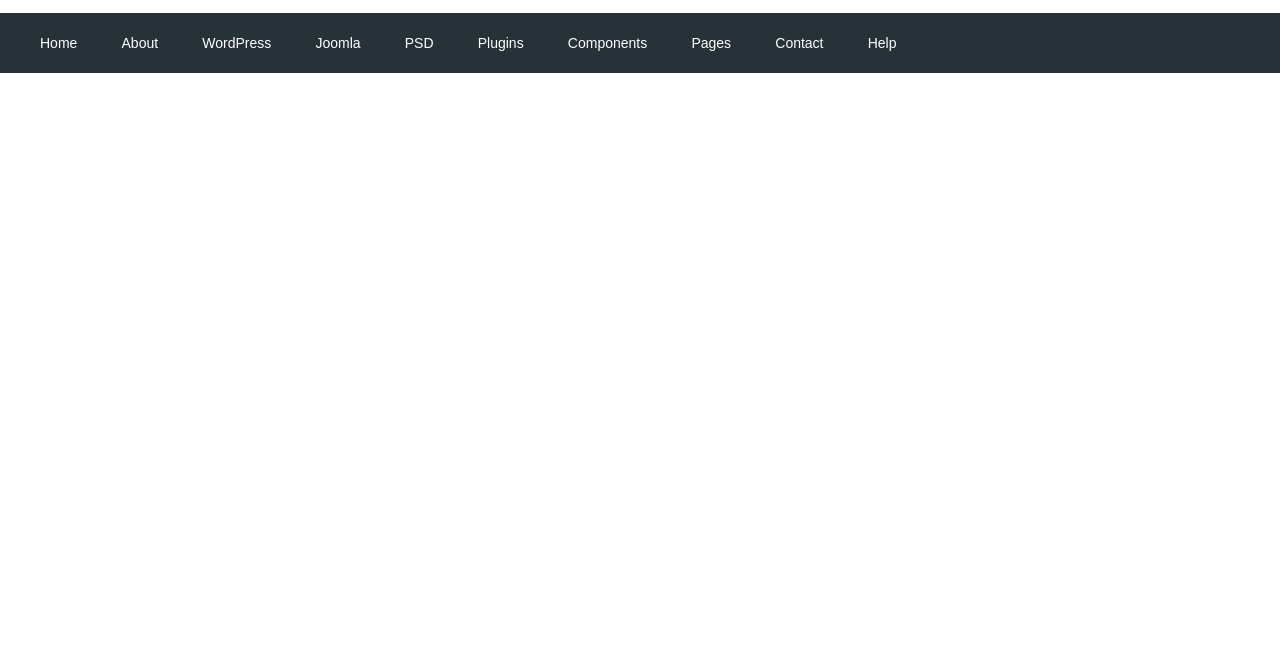
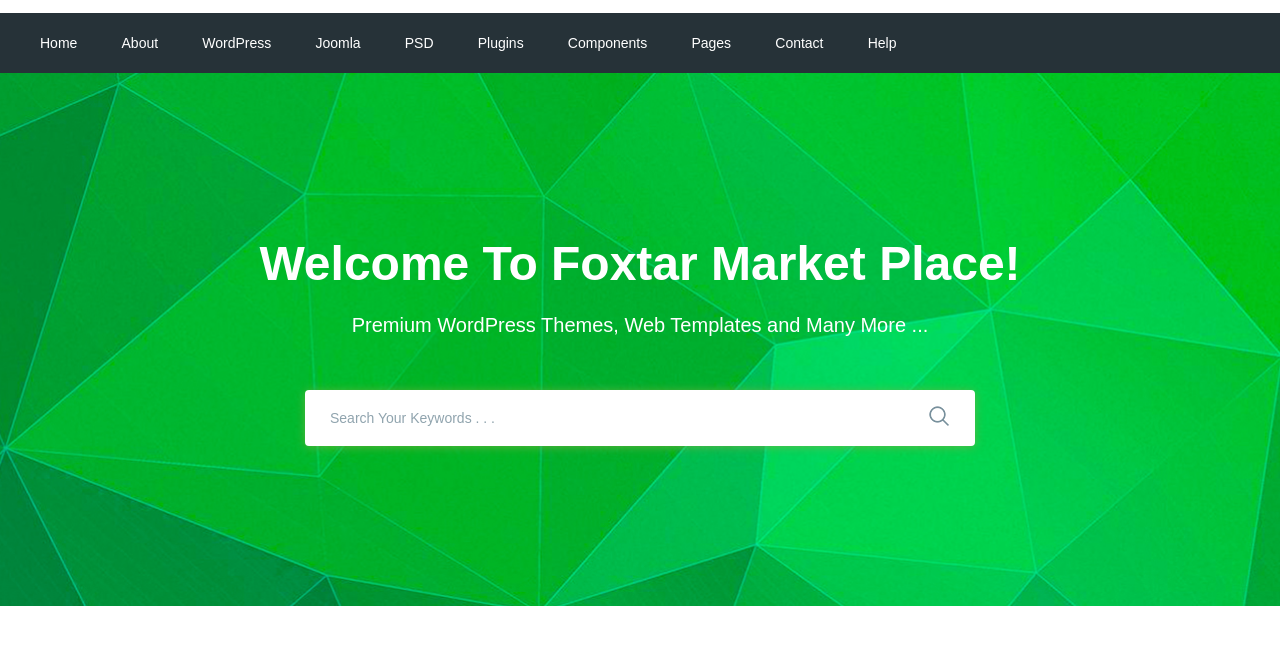
Before and after one commit to SvayOff/moderno, a website: page app/index.html in a window 1280 px wide. Shown: the part 77-722 px from the top of the page. Drawn offline with nearby package versions, Linux system fonts and the light colour scheme; files that its build step writes are made by us from their sources.

Commit message:
added search section

```diff
--- a/app/index.html
+++ b/app/index.html
@@ -99,6 +99,27 @@
         </div>
     </header>
 
+    <section class="search" style="background-image: url(images/search-bg.jpg);">
+        <div class="container">
+            <div class="search__inner">
+                <div class="search__inner-title">
+                    Welcome To Foxtar Market Place!
+                </div>
+                <div class="search__inner-text">
+                    Premium WordPress Themes, Web Templates and Many More ...
+                </div>
+                <div class="search__inner-form">
+                    <form action="">
+                        <input type="text" placeholder="Search Your Keywords . . ." required>
+                        <button type="submit">
+                            <img src="images/icons/search.png  " alt="">
+                        </button>
+                    </form>
+                </div>
+            </div>
+        </div>
+    </section>
+
     <script src="https://ajax.googleapis.com/ajax/libs/jquery/3.5.1/jquery.min.js"></script>
     <script src="js/libs.min.js"></script>
     <script src="js/main.min.js"></script>
--- a/app/scss/style.scss
+++ b/app/scss/style.scss
@@ -51,3 +51,54 @@
         font-weight: 500;
     }
 }
+.search {
+    background-repeat: no-repeat;
+    background-size: cover;
+    background-position: center;
+    min-height: 533px;
+}
+.search__inner {
+    padding: 155px 0 100px;
+    color: #fff;
+    text-align: center;
+    &-title {
+        margin-bottom: 10px;
+        font-size: 48px;
+        font-weight: 700;
+        line-height: 72px;
+    }
+    &-text {
+        margin-bottom: 50px;
+        font-size: 20px;
+        font-weight: 500;
+        line-height: 30px;
+    }
+    &-form {
+        max-width: 670px;
+        margin: 0 auto;
+        position: relative;
+        input {
+            display: block;
+            width: 100%;
+            border-radius: 4px;
+            box-shadow: 0px 1px 10px 0px rgba(124, 178, 64, 0.75);
+            height: 56px;
+            border: none;
+            font-size: 14px;
+            font-weight: 500;
+            padding-left: 25px;
+            padding-right: 60px;
+            &::placeholder {
+                font-weight: 500;
+                color: #90a4ae;
+            }
+        }
+        button {
+            position: absolute;
+            border: none;
+            background-color: transparent;
+            right: 20px;
+            bottom: 16px;
+        }
+    }
+}
```
Also changed, not shown: app/images/icons/search.png (added), app/images/search-bg.jpg (added).
